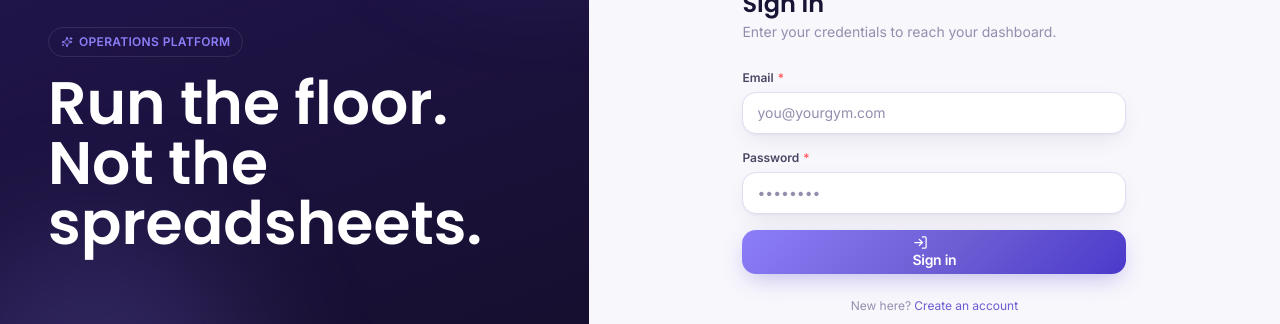
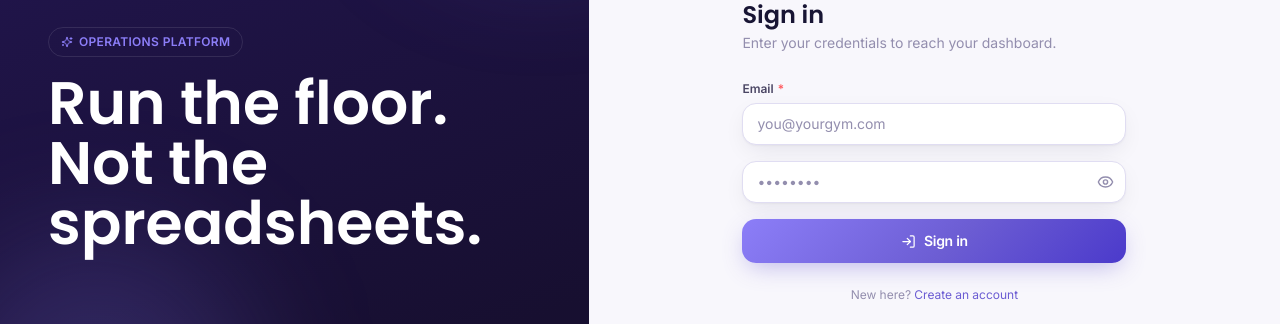
Before and after one commit to somyaaa07/gym-management, a React (Vite) app in the folder frontend/: page /login in a window 1280 px wide. Shown: the part 247-571 px from the top of the page. Built offline with nearby package versions, Linux system fonts and the light colour scheme; no server answers.

Commit message:
update ui

```diff
--- a/frontend/src/components/ui/Button.jsx
+++ b/frontend/src/components/ui/Button.jsx
@@ -1,4 +1,4 @@
-import { Loader2 } from 'lucide-react';
+import { Loader2 } from "lucide-react";
 
 const VARIANTS = {
   primary: `
@@ -41,19 +41,19 @@ const VARIANTS = {
 };
 
 const SIZES = {
-  sm: 'h-9 px-3.5 text-xs',
-  md: 'h-11 px-5 text-sm',
-  lg: 'h-12.5 px-6 text-sm',
+  sm: "h-9 px-3.5 text-xs",
+  md: "h-11 px-5 text-sm",
+  lg: "h-12.5 px-6 text-sm",
 };
 
 export default function Button({
   children,
-  variant = 'primary',
-  size = 'md',
+  variant = "primary",
+  size = "md",
   loading = false,
-  className = '',
+  className = "",
   disabled = false,
-  type = 'button',
+  type = "button",
   leftIcon,
   rightIcon,
   ...rest
@@ -87,7 +87,7 @@ export default function Button({
       {...rest}
     >
       {/* Subtle shine */}
-      {variant === 'primary' && !isDisabled && (
+      {variant === "primary" && !isDisabled && (
         <span
           className="
             pointer-events-none absolute inset-0
@@ -103,18 +103,15 @@ export default function Button({
       )}
 
       {/* Content */}
+      {/* Content */}
       <span className="relative inline-flex items-center justify-center gap-2">
         {loading ? (
-          <Loader2
-            size={15}
-            strokeWidth={2.5}
-            className="animate-spin"
-          />
+          <Loader2 size={15} strokeWidth={2.5} className="animate-spin" />
         ) : (
           leftIcon
         )}
 
-        <span>{children}</span>
+        <span className="inline-flex items-center gap-2">{children}</span>
 
         {!loading && rightIcon && rightIcon}
       </span>
--- a/frontend/src/pages/Login.jsx
+++ b/frontend/src/pages/Login.jsx
@@ -1,40 +1,54 @@
-import { useState } from 'react';
-import { Link, useNavigate } from 'react-router-dom';
-import { LogIn } from 'lucide-react';
-import AuthShell from '../components/layout/AuthShell.jsx';
-import { Field, Input } from '../components/ui/Field.jsx';
-import Button from '../components/ui/Button.jsx';
-import { useAuth } from '../context/AuthContext.jsx';
-import { extractErrorMessage } from '../lib/api.js';
-import { useToast } from '../components/ui/Toast.jsx';
+import { useState } from "react";
+import { Link, useNavigate } from "react-router-dom";
+import { LogIn, Eye, EyeOff } from "lucide-react";
+import AuthShell from "../components/layout/AuthShell.jsx";
+import { Field, Input } from "../components/ui/Field.jsx";
+import Button from "../components/ui/Button.jsx";
+import { useAuth } from "../context/AuthContext.jsx";
+import { extractErrorMessage } from "../lib/api.js";
+import { useToast } from "../components/ui/Toast.jsx";
 
 export default function Login() {
   const { login } = useAuth();
   const toast = useToast();
   const navigate = useNavigate();
-  const [form, setForm] = useState({ email: '', password: '' });
+  const [form, setForm] = useState({ email: "", password: "" });
   const [loading, setLoading] = useState(false);
-  const [error, setError] = useState('');
+  const [error, setError] = useState("");
+  const [showPassword, setShowPassword] = useState(false);
 
   const onSubmit = async (e) => {
     e.preventDefault();
-    setError('');
+    setError("");
     setLoading(true);
     try {
       await login(form);
-      toast.success('Welcome back.');
-      navigate('/app/dashboard');
+      toast.success("Welcome back.");
+      navigate("/app/dashboard");
     } catch (err) {
-      setError(extractErrorMessage(err, 'Could not sign in'));
+      setError(extractErrorMessage(err, "Could not sign in"));
     } finally {
       setLoading(false);
     }
   };
 
   return (
-    <AuthShell eyebrow="OPERATIONS PLATFORM" title={<>Run the floor.<br />Not the spreadsheets.</>}>
-      <h2 className="font-display text-2xl font-bold text-bone-100 leading-none mb-1.5">Sign in</h2>
-      <p className="text-sm text-ink-400 mb-7">Enter your credentials to reach your dashboard.</p>
+    <AuthShell
+      eyebrow="OPERATIONS PLATFORM"
+      title={
+        <>
+          Run the floor.
+          <br />
+          Not the spreadsheets.
+        </>
+      }
+    >
+      <h2 className="font-display text-2xl font-bold text-bone-100 leading-none mb-1.5">
+        Sign in
+      </h2>
+      <p className="text-sm text-ink-400 mb-7">
+        Enter your credentials to reach your dashboard.
+      </p>
 
       <form onSubmit={onSubmit} className="space-y-4">
         <Field label="Email" required>
@@ -46,17 +60,36 @@ export default function Login() {
             onChange={(e) => setForm({ ...form, email: e.target.value })}
           />
         </Field>
-        <Field label="Password" required>
+        <div className="relative">
           <Input
-            type="password"
+            type={showPassword ? "text" : "password"}
             required
             placeholder="••••••••"
             value={form.password}
-            onChange={(e) => setForm({ ...form, password: e.target.value })}
+            onChange={(e) =>
+              setForm({
+                ...form,
+                password: e.target.value,
+              })
+            }
+            className="pr-10"
           />
-        </Field>
 
-        {error && <p className="text-xs text-ember-500 bg-ember-500/10 border border-ember-500/20 rounded-xl px-3.5 py-2.5">{error}</p>}
+          <button
+            type="button"
+            onClick={() => setShowPassword((prev) => !prev)}
+            className="absolute right-3 top-1/2 -translate-y-1/2 text-ink-400 hover:text-volt-400 transition-colors"
+            aria-label={showPassword ? "Hide password" : "Show password"}
+          >
+            {showPassword ? <EyeOff size={17} /> : <Eye size={17} />}
+          </button>
+        </div>
+
+        {error && (
+          <p className="text-xs text-ember-500 bg-ember-500/10 border border-ember-500/20 rounded-xl px-3.5 py-2.5">
+            {error}
+          </p>
+        )}
 
         <Button type="submit" loading={loading} className="w-full mt-2">
           <LogIn size={15} />
@@ -65,7 +98,7 @@ export default function Login() {
       </form>
 
       <p className="text-xs text-ink-400 mt-6 text-center">
-        New here?{' '}
+        New here?{" "}
         <Link to="/register" className="text-volt-500 hover:underline">
           Create an account
         </Link>
```
